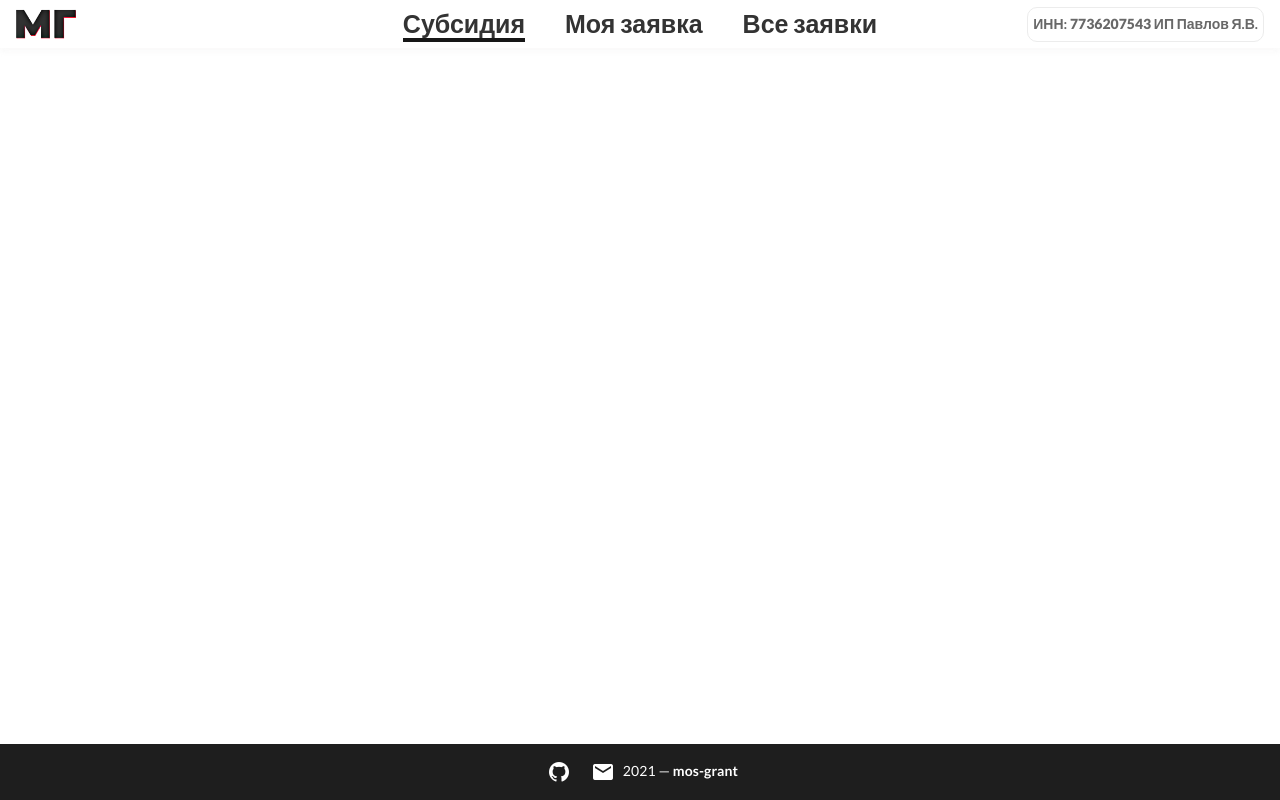
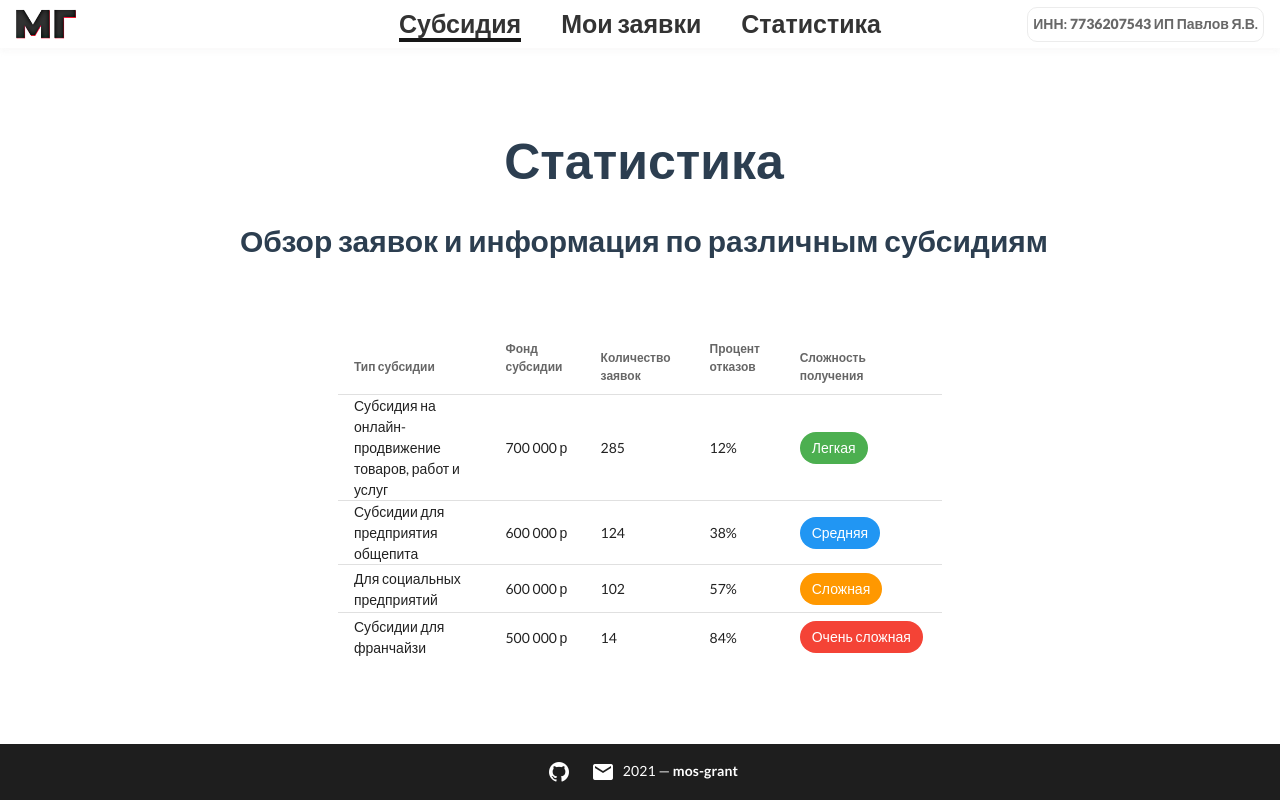
Before and after one commit to Vorh/mos-grant, a Vue app in the folder vapp/: page /stats in a window 1280 px wide. Built offline with nearby package versions, Linux system fonts and the light colour scheme; no server answers.

Commit message:
Add section: Stats

```diff
--- a/vapp/src/component/common/Header.vue
+++ b/vapp/src/component/common/Header.vue
@@ -18,8 +18,8 @@
       <v-row justify="center">
         <div class="hidden-xs-only">
           <span v-bind:class="activeTabGrant" @click="goToAction('/')">Субсидия</span>
-          <span v-bind:class="activeTabAccount" class="ml-10" @click="goToAction('/detail')">Моя заявка</span>
-          <span v-bind:class="activeTabRequests" class=" ml-10" @click="goToAction('/requests')">Все заявки</span>
+          <span v-bind:class="activeTabRequests" class="ml-10" @click="goToAction('/detail')">Мои заявки</span>
+          <span v-bind:class="activeTabAccount" class=" ml-10" @click="goToAction('/stats')">Статистика</span>
         </div>
         <div class="hidden-sm-and-up mt-10">
           <v-select class="menu-select" flat solo color="#5686B2" :items="menus" v-model="menu" item-value="to"
@@ -54,13 +54,13 @@ export default {
         id: 1
       },
       {
-        name: 'Requests',
-        to: '/requests',
+        name: 'Detail',
+        to: '/detail',
         id: 2,
       },
       {
-        name: 'Detail',
-        to: '/detail',
+        name: 'Stats',
+        to: '/stats',
         id: 3,
       },
     ]
--- a/vapp/src/component/detail/Detail.vue
+++ b/vapp/src/component/detail/Detail.vue
@@ -26,6 +26,7 @@
             <button v-bind:class="activeTabCard" @click="tab = 1">Данные заявки</button>
             <button v-bind:class="activeTabDocument" @click="tab = 2 ">Статус</button>
             <button v-bind:class="activeTabCheck" @click="tab = 3 ">Проверки</button>
+            <button v-bind:class="activeTabRequests" @click="tab = 4 ">Похожие заявки</button>
           </v-col>
         </v-row>
         <v-row justify="center" class="mt-5">
@@ -33,6 +34,7 @@
             <Data v-if="tab === 1"/>
             <Status v-if="tab === 2"/>
             <Checks v-if="tab ===3"/>
+            <RequestsTable v-if="tab === 4"/>
           </v-col>
         </v-row>
 
@@ -49,10 +51,11 @@ import Document from "./Document";
 import Data from "./Data";
 import Checks from "./Checks";
 import Status from "./Status";
+import RequestsTable from "../requests/RequestsTable";
 
 export default {
   name: "Detail",
-  components: {Status, Checks, Data, Document, Card},
+  components: {RequestsTable, Status, Checks, Data, Document, Card},
 
 
   data:()=>({
@@ -79,6 +82,13 @@ export default {
       return {
         'tab-button': this.tab === 3,
         'tab-button-in-active': this.tab !== 3,
+      }
+    },
+
+    activeTabRequests: function () {
+      return {
+        'tab-button': this.tab === 4,
+        'tab-button-in-active': this.tab !== 4,
       }
     }
   },
--- /dev/null
+++ b/vapp/src/component/stats/GrantTable.vue
@@ -0,0 +1,114 @@
+<template>
+
+  <div>
+    <v-data-table
+        :items="requests"
+        :headers="headers"
+        @click:row="goToDetail"
+        hide-default-footer
+    >
+
+      <template v-slot:item.mode={item}>
+
+        <v-chip
+            :color="getModeColor(item.mode)"
+            text-color="white"
+        >
+          {{ item.mode }}
+        </v-chip>
+      </template>
+
+    </v-data-table>
+  </div>
+</template>
+
+<script>
+
+import {mapGetters, mapMutations} from "vuex";
+
+export default {
+  name: "GrantTable",
+
+  data: () => ({
+
+    page: 1,
+    headers: [
+      {text: "Тип субсидии", value: 'type'},
+      {text: "Фонд субсидии", value: 'sum'},
+      {text: "Количество заявок", value: 'count'},
+      {text: "Процент отказов", value: 'percent'},
+      {text: "Сложность получения", value: 'mode'},
+    ],
+
+    requests: [
+      {
+        id: '0x1bbe067bb02c732f88f5bc487a195a3b7d94e743fb0012834a73a38d662f581f',
+        type: 'Субсидия на онлайн-продвижение товаров, работ и услуг',
+        count: '285',
+        sum: '700 000 р',
+        percent: '12%',
+        mode: 'Легкая'
+      },
+      {
+        id: '0x1bbe067bb0fc732f88f5bc487a195a3b7d94e743fb0012834a73a38d662f581f',
+        type: 'Субсидии для предприятия общепита',
+        count: '124',
+        sum: '600 000 р',
+        percent: '38%',
+        mode: 'Средняя',
+
+      },
+
+      {
+        id: '0x1bbe067bb02c732f88f5bc487a195a3b7d94e743fb0012834a73a38d662f581f',
+        type: 'Для социальных предприятий',
+        count: '102',
+        sum: '600 000 р',
+        percent: '57%',
+        mode: 'Сложная'
+      },
+      {
+        id: '0x1bbe067bb0fc732188f5bc487a195a3b7d94e743fb0012834a73a38d662f581f',
+        type: 'Субсидии для франчайзи',
+        count: '14',
+        sum: '500 000 р',
+        percent: '84%',
+        mode: 'Очень сложная'
+      },
+    ],
+  }),
+
+
+  computed: {},
+
+  methods: {
+
+    goToDetail(item) {
+      this.$router.push({name: 'RequestDetail', params: {id: item.id}})
+    },
+
+    getModeColor(mode) {
+
+      switch (mode) {
+        case 'Очень сложная':
+          return 'red';
+        case 'Сложная':
+          return 'orange';
+        case 'Легкая':
+          return 'green';
+        case 'Средняя':
+          return 'info'
+
+      }
+    }
+  }
+}
+</script>
+
+<style scoped>
+
+.blur {
+  color: transparent;
+  text-shadow: rgba(0, 0, 0, 0.95) 0px 0px 10px;
+}
+</style>
--- /dev/null
+++ b/vapp/src/component/stats/StatsView.vue
@@ -0,0 +1,55 @@
+<template>
+
+  <v-container
+      class="fill-height"
+      fluid
+  >
+    <v-row
+        align="center"
+        justify="center"
+    >
+      <v-col
+          lg="12"
+          md="7"
+          sm="12"
+      >
+        <v-row class="justify-center align-center pt-15">
+          <div class="grant-title ml-2">Статистика</div>
+        </v-row>
+
+        <v-row class="justify-center align-center ">
+          <div class="sub-title ml-2">Обзор заявок и информация по различным субсидиям</div>
+        </v-row>
+
+        <v-row justify="center" class="mt-15">
+          <v-col class="form  fixed " lg="6">
+            <GrantTable/>
+          </v-col>
+        </v-row>
+
+      </v-col>
+    </v-row>
+
+  </v-container>
+</template>
+
+<script>
+
+import RequestsTable from "../requests/RequestsTable";
+import GrantTable from "./GrantTable";
+
+
+export default {
+  name: "StatsView",
+  components: {GrantTable, RequestsTable},
+
+  data: () => ({
+
+
+  }),
+}
+</script>
+
+<style scoped>
+
+</style>
--- a/vapp/src/router/index.js
+++ b/vapp/src/router/index.js
@@ -56,6 +56,12 @@ const routes = [
     },
 
 
+    {
+        path: '/stats',
+        name: 'Stats',
+        component: () => import('../component/stats/StatsView.vue'),
+    },
+
 
 ]
 
```
